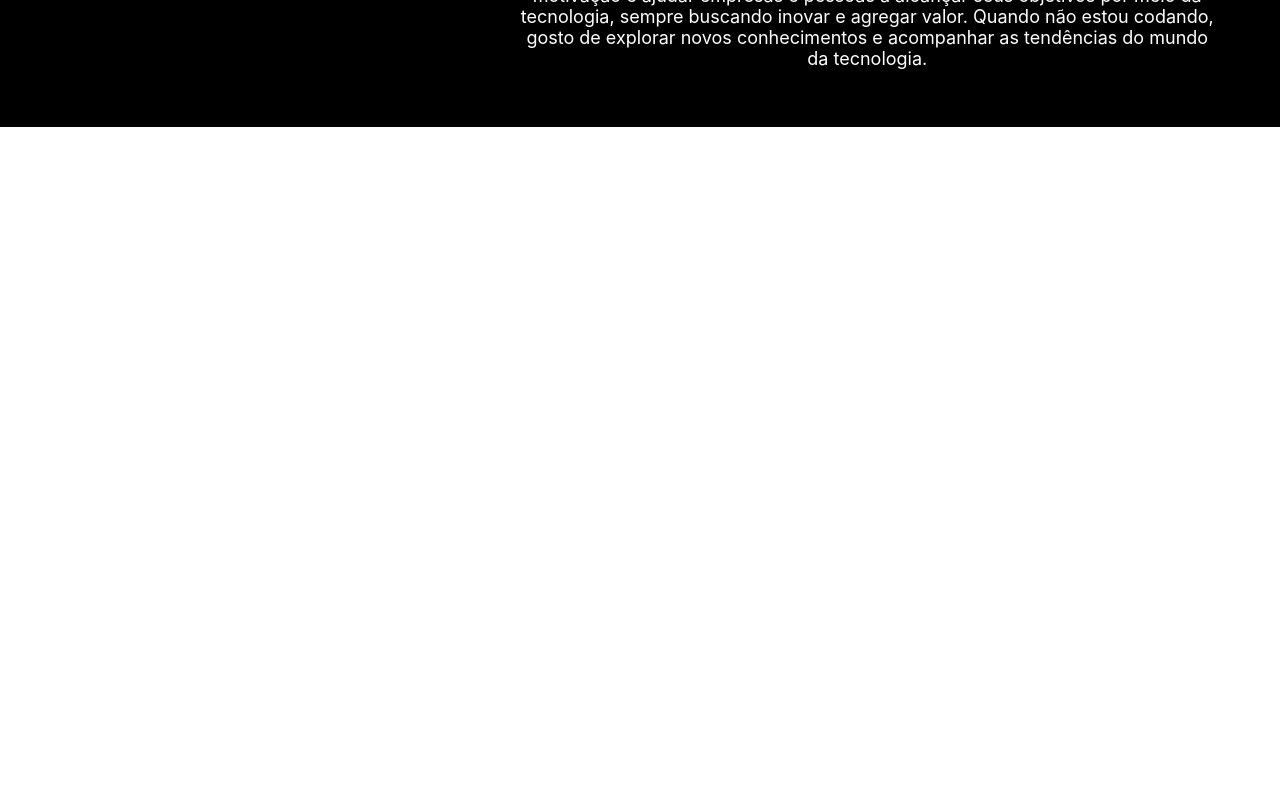
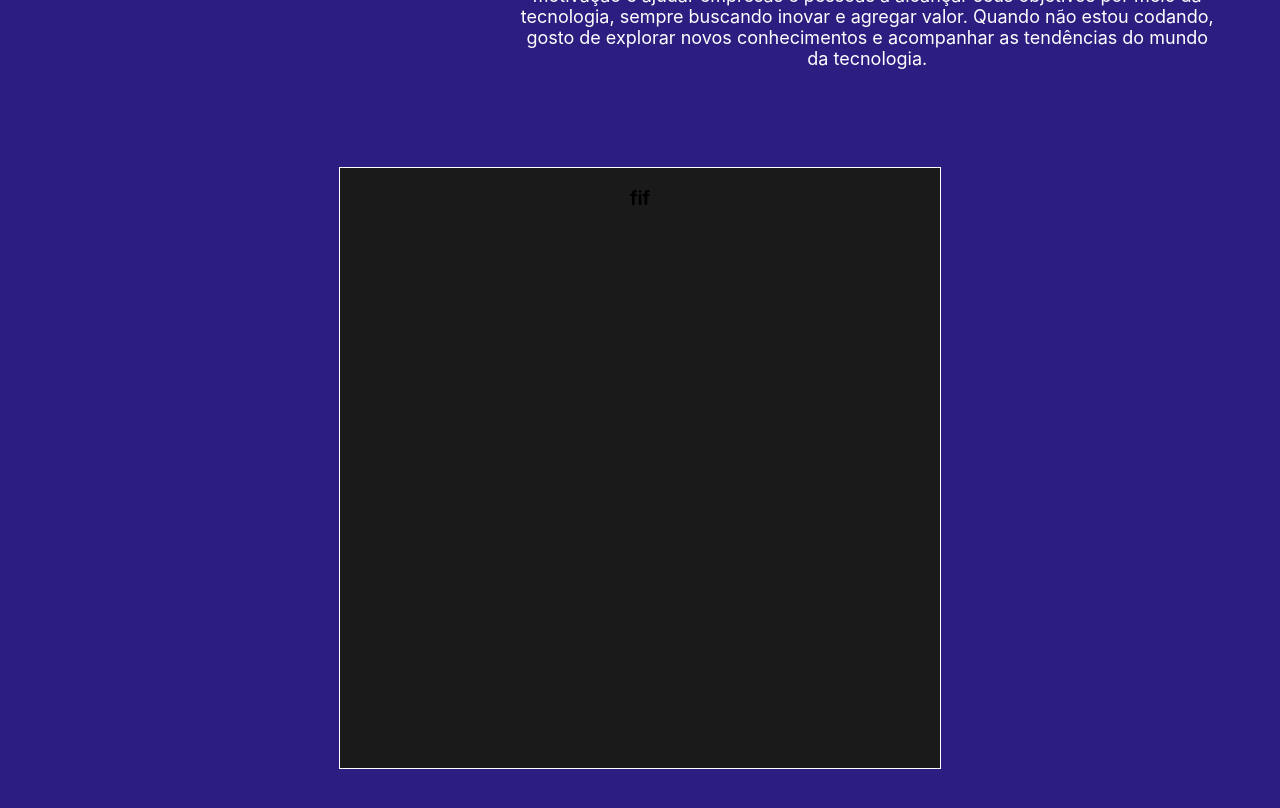
Before and after one commit to matheuslima15lima/Portifolio, a React (Create React App) app in the folder matheus-lima/: page / in a window 1280 px wide. Shown: the part 800-1608 px from the top of the page. Before the commit the page ends 927 px from the top, so only its background shows below. Built offline with nearby package versions, Linux system fonts and the light colour scheme.

Commit message:
começando seção de projetos

```diff
--- a/matheus-lima/src/Components/Container/Container.css
+++ b/matheus-lima/src/Components/Container/Container.css
@@ -7,7 +7,7 @@ p{
 }
 
 .sectionAbout{
-  background: black;
+  background:#2C1D80;
   width: 100%; /* ou uma largura específica */
   padding-top: 40px; /* Dá espaço suficiente para que o header não sobreponha o conteúdo */
   position: relative;
@@ -19,7 +19,7 @@ p{
 }
 .ContainerBackground{
    /* background:  linear-gradient(90deg, #0f2027, #203a43, #2c5364);*/
-   background: black;
+   background: #0A0A0A;
     width: 100%; /* ou uma largura específica */
     padding-top: 40px; /* Dá espaço suficiente para que o header não sobreponha o conteúdo */
     position: relative;
--- a/matheus-lima/src/Components/Header/Header.css
+++ b/matheus-lima/src/Components/Header/Header.css
@@ -7,7 +7,7 @@
     display: flex;
     flex-direction: row;
    /* box-shadow: rgba(0, 0, 0, 0.2) 0px 2px 4px -1px, rgba(0, 0, 0, 0.14) 0px 4px 5px 0px, rgba(0, 0, 0, 0.12) 0px 1px 10px 0px;*/
-   background-color: black;
+   background-color:#0A0A0A;
     position: absolute;
     align-items: center;
     justify-content: space-around;
--- a/matheus-lima/src/Components/ImageContainer/ImageContainer.css
+++ b/matheus-lima/src/Components/ImageContainer/ImageContainer.css
@@ -4,3 +4,10 @@
 border: 2px solid white;
 background-color: gray;
 }
+
+.image-pro{
+    height: 600px;
+    width: 600px;
+    background-color: #1A1A1A;
+    border: 1px solid white;
+}
--- a/matheus-lima/src/Components/ImageContainer/ImageContainer.jsx
+++ b/matheus-lima/src/Components/ImageContainer/ImageContainer.jsx
@@ -15,3 +15,11 @@ export const ImageContainer = () => {
     </div>
   )
 }
+export const ImageProject = ({children}) => {
+  return (
+    <div className='image-pro'>
+     {children}
+
+    </div>
+  )
+}
--- a/matheus-lima/src/Pages/Home.jsx
+++ b/matheus-lima/src/Pages/Home.jsx
@@ -1,7 +1,7 @@
 import React from 'react'
 import { Container, SectionAbout } from '../Components/Container/Container'
 import { Header } from '../Components/Header/Header'
-import { ImageContainer } from '../Components/ImageContainer/ImageContainer'
+import { ImageContainer, ImageProject } from '../Components/ImageContainer/ImageContainer'
 import { Subtitle, Title } from '../Components/Title/Title'
 import { ButtonContact } from '../Components/ButtonContact/ButtonContact'
 import './Home.css'
@@ -66,6 +66,12 @@ Minha principal motivação é ajudar empresas e pessoas a alcançar seus objeti
 
       </SectionAbout>
 
+      <SectionAbout>
+        <ImageProject>
+          <h3>fif</h3>
+        </ImageProject>
+      </SectionAbout>
+
     </>
 
 
```
